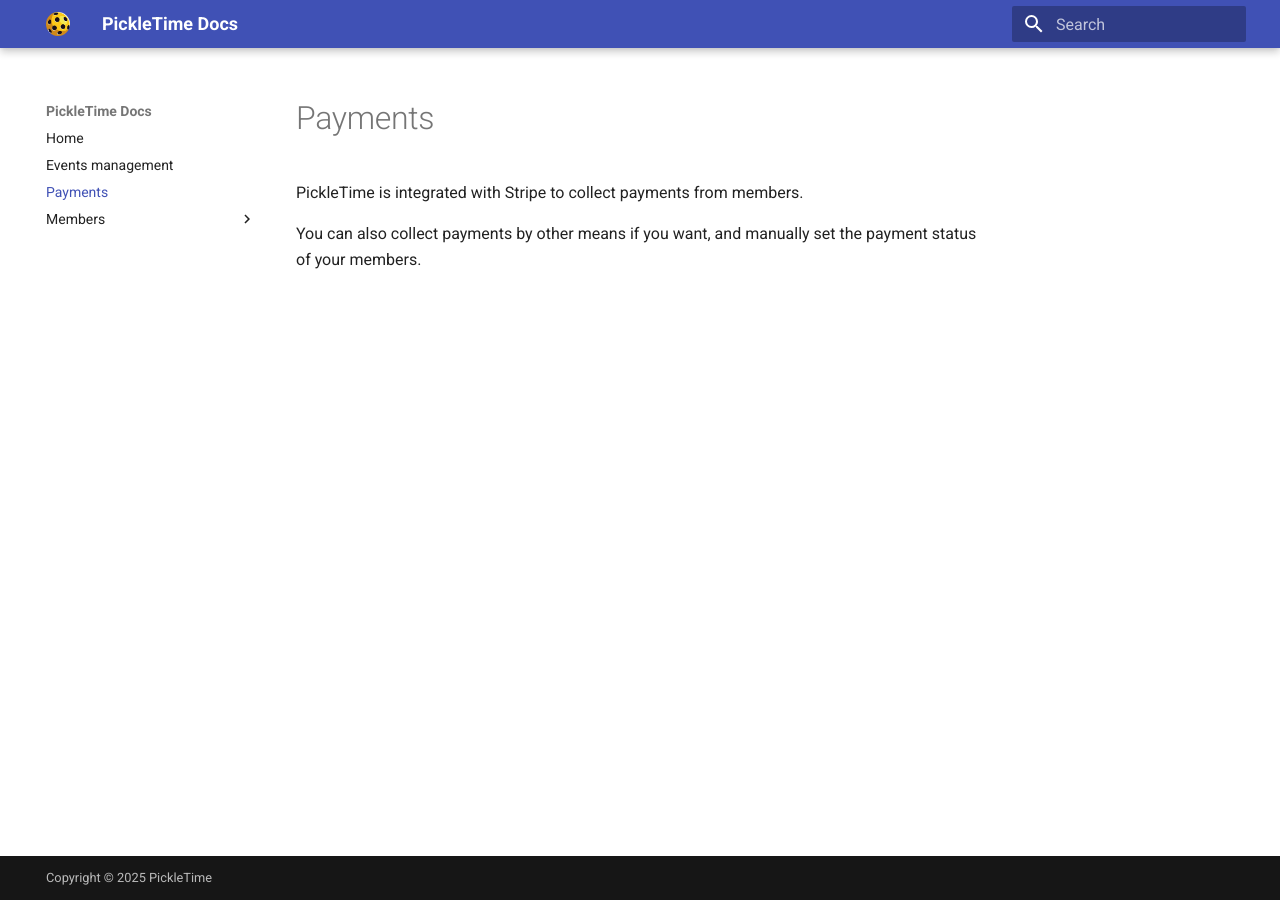
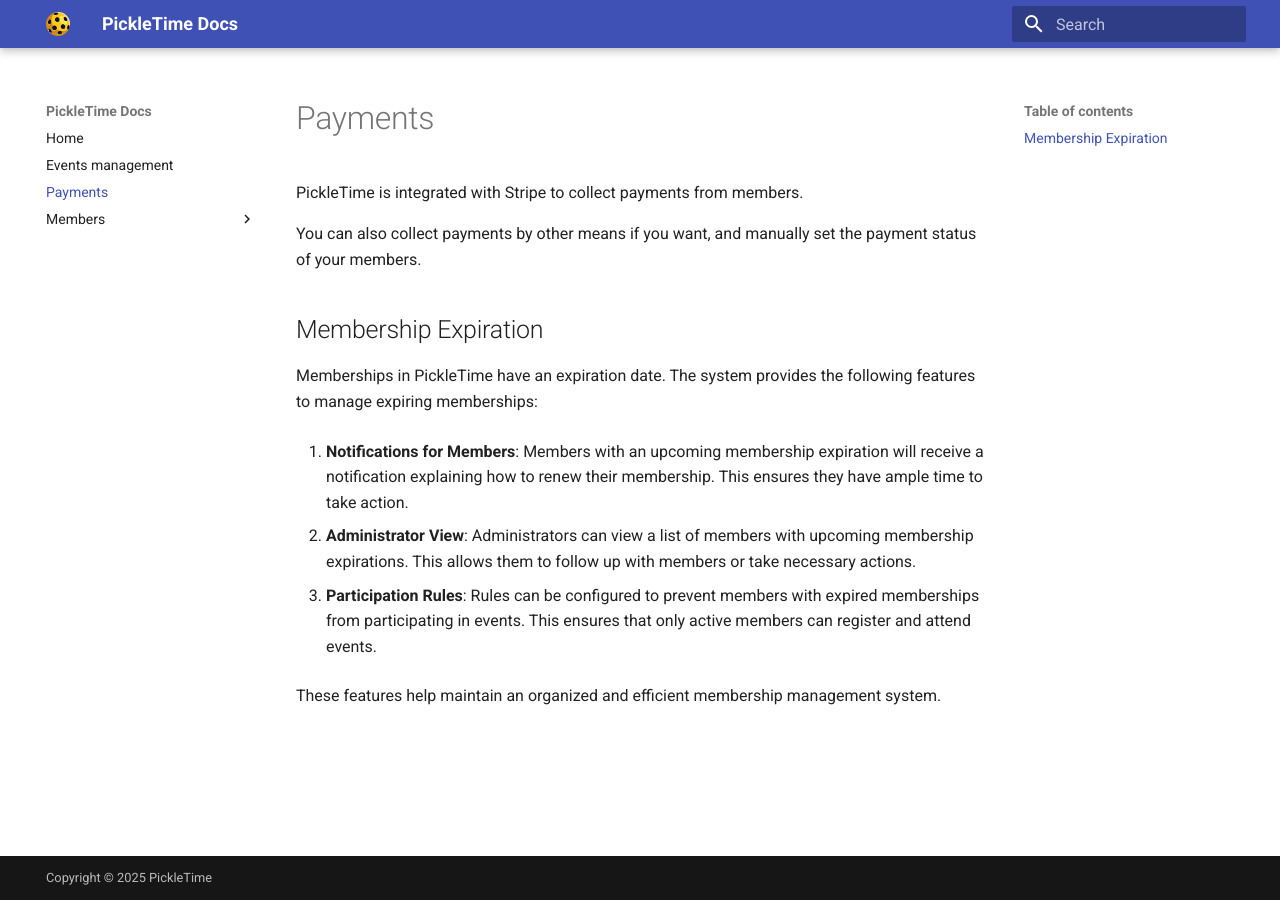
Before and after one commit to jorioux/docs, an MkDocs documentation site: the page built from docs/payments.md, in a window 1280 px wide. Built offline with MkDocs 1.6.1 and Material for MkDocs 9.7.7, drawn with Linux system fonts in a browser that asks for light colours.

```diff
--- a/docs/payments.md
+++ b/docs/payments.md
@@ -3,3 +3,15 @@
 PickleTime is integrated with Stripe to collect payments from members.
 
 You can also collect payments by other means if you want, and manually set the payment status of your members.
+
+## Membership Expiration
+
+Memberships in PickleTime have an expiration date. The system provides the following features to manage expiring memberships:
+
+1. **Notifications for Members**: Members with an upcoming membership expiration will receive a notification explaining how to renew their membership. This ensures they have ample time to take action.
+
+2. **Administrator View**: Administrators can view a list of members with upcoming membership expirations. This allows them to follow up with members or take necessary actions.
+
+3. **Participation Rules**: Rules can be configured to prevent members with expired memberships from participating in events. This ensures that only active members can register and attend events.
+
+These features help maintain an organized and efficient membership management system.
```
Also changed, not shown: docs/events.md (+1 -1 lines), docs/index.md (+2 -0 lines), docs/members/player_levels.md (added, +33 -0 lines).
